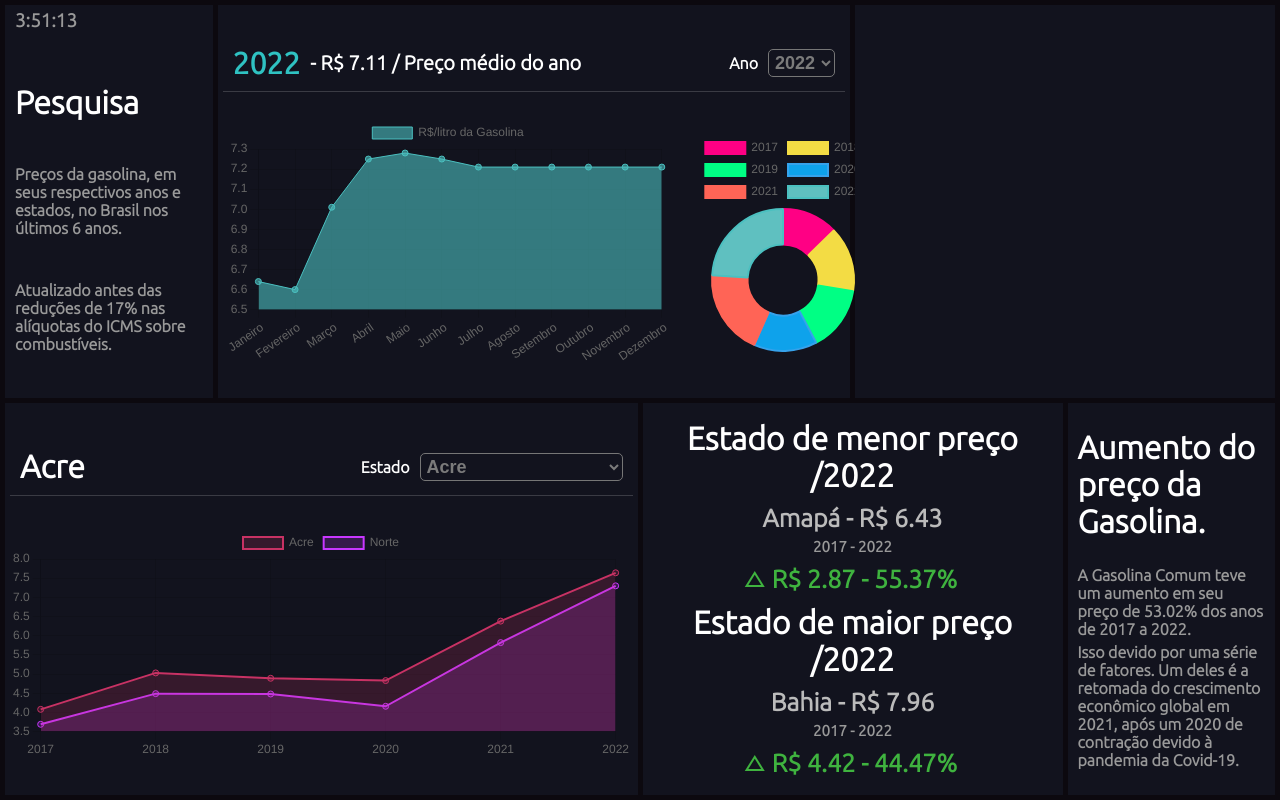
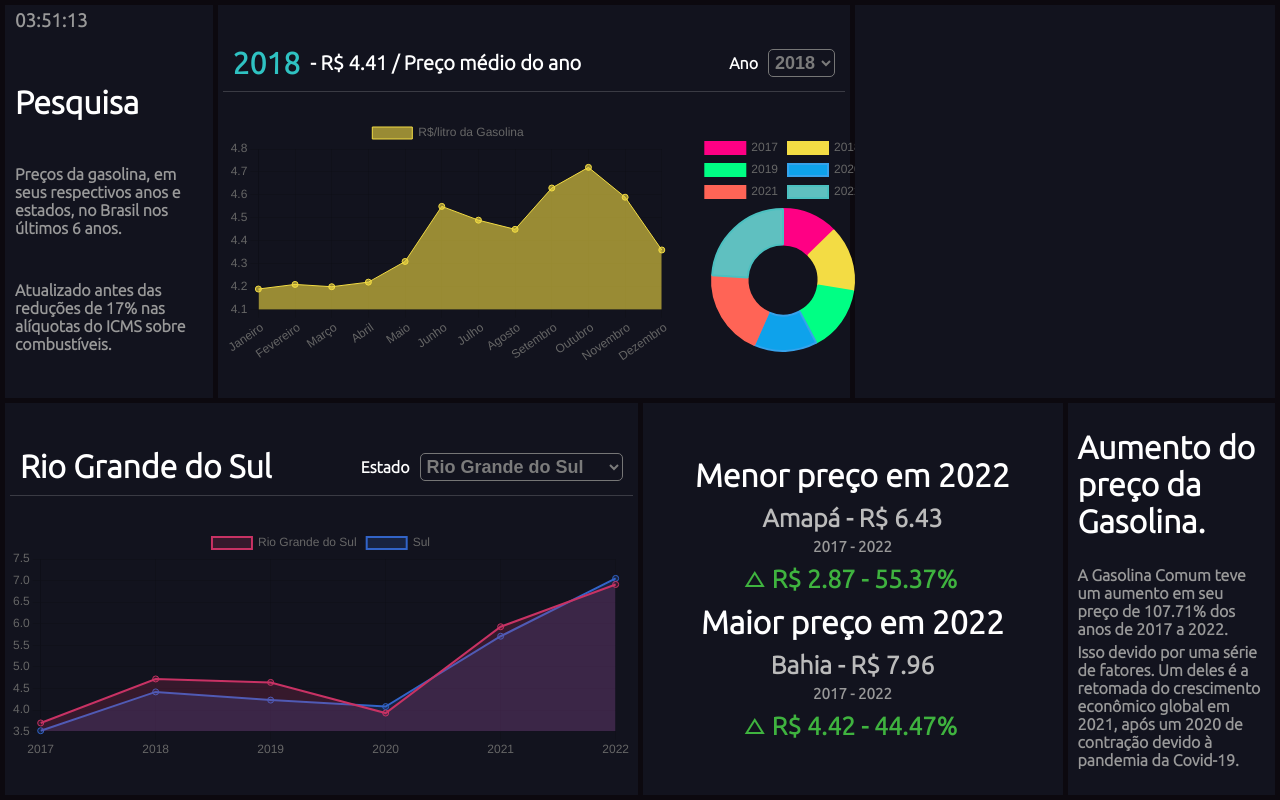
Before and after one commit to JoaoGuilherme19/Gas, a website with bundled scripts: page index.html in a window 1280 px wide. Built offline with nearby package versions, Linux system fonts and the light colour scheme.

Commit message:
Add files via upload

```diff
--- a/index.html
+++ b/index.html
@@ -41,11 +41,11 @@
                         <label for="ano">Ano</label>
                         <select type="select" class="form-control" id="ano" name="Ano">
                             <option value="2017">2017</option>
-                            <option value="2018">2018</option>
+                            <option value="2018"selected>2018</option>
                             <option value="2019">2019</option>
                             <option value="2020">2020</option>
                             <option value="2021">2021</option>
-                            <option value="2022" selected>2022</option>
+                            <option value="2022" >2022</option>
                         </select>
                     </div>
                 </div>
@@ -66,13 +66,13 @@
                     <div class="form-group">
                         <label for="estado">Estado</label>
                         <select type="select" class="form-control" id="estado" name="Estado">
-                            <option value="Acre" selected>Acre</option>
+                            <option value="Acre" >Acre</option>
                             <option value="Alagoas">Alagoas</option>
                             <option value="Amapá">Amapá</option>
                             <option value="Amazonas">Amazonas</option>
-                            <option value="Bahia">Bahia</option>
+                            <option value="Bahia" >Bahia</option>
                             <option value="Ceará">Ceará</option>
-                            <option value="Distrito Federal">Distrito Federal</option>
+                            <option value="Distrito Federal" >Distrito Federal</option>
                             <option value="Espírito Santo">Espírito Santo</option>
                             <option value="Goiás">Goiás</option>
                             <option value="Maranhão">Maranhão</option>
@@ -86,7 +86,7 @@
                             <option value="Piauí">Piauí</option>
                             <option value="Rio de Janeiro">Rio de Janeiro</option>
                             <option value="Rio Grande do Norte">Rio Grande do Norte</option>
-                            <option value="Rio Grande do Sul">Rio Grande do Sul</option>
+                            <option value="Rio Grande do Sul"selected>Rio Grande do Sul</option>
                             <option value="Rondônia">Rondônia</option>
                             <option value="Roraima">Roraima</option>
                             <option value="Santa Catarina">Santa Catarina</option>
@@ -100,7 +100,7 @@
             </div>
 
             <div class="inbox">
-                <h1>Estado de menor preço /2022</h1>
+                <h1>Menor preço em 2022</h1>
 
                 <div class="minEstados">
                     <h1 id="minEstados"></h1>
@@ -109,7 +109,7 @@
                     <div id="stateMinPercentage" class="porcentagemDiv">
                     </div>
                 </div>
-                <h1>Estado de maior preço /2022</h1>
+                <h1>Maior preço em 2022</h1>
                 <div class="maxEstados">
                     <h1 id="maxEstados"></h1>
                     <p>2017 - 2022</p>
--- a/scripts/gas.json
+++ b/scripts/gas.json
@@ -302,27 +302,27 @@
                 },
                 {
                     "month": "Jul",
-                    "price": 7.21
+                    "price": ""
                 },
                 {
                     "month": "Aug",
-                    "price": 7.21
+                    "price": ""
                 },
                 {
                     "month": "Sep",
-                    "price": 7.21
+                    "price": ""
                 },
                 {
                     "month": "Oct",
-                    "price": 7.21
+                    "price": ""
                 },
                 {
                     "month": "Nov",
-                    "price": 7.21
+                    "price": ""
                 },
                 {
                     "month": "Dec",
-                    "price": 7.21
+                    "price": ""
                 }
             ]
         }
@@ -1041,7 +1041,8 @@
         }]
     }
     ],
-    "direcoes":[{
+    "direcoes":[
+        {
         "direcao":{
             "nome":"Norte",
             "estados":["Acre","Amazonas","Amapá","Pará","Rondônia","Roraima","Tocantins"]
--- a/scripts/script.js
+++ b/scripts/script.js
@@ -110,6 +110,7 @@ function getTime() {
     var minutes = date.getMinutes();
     var seconds = date.getSeconds();
 
+    hour = zero(hour);
     minutes = zero(minutes);
     seconds = zero(seconds);
 
```
